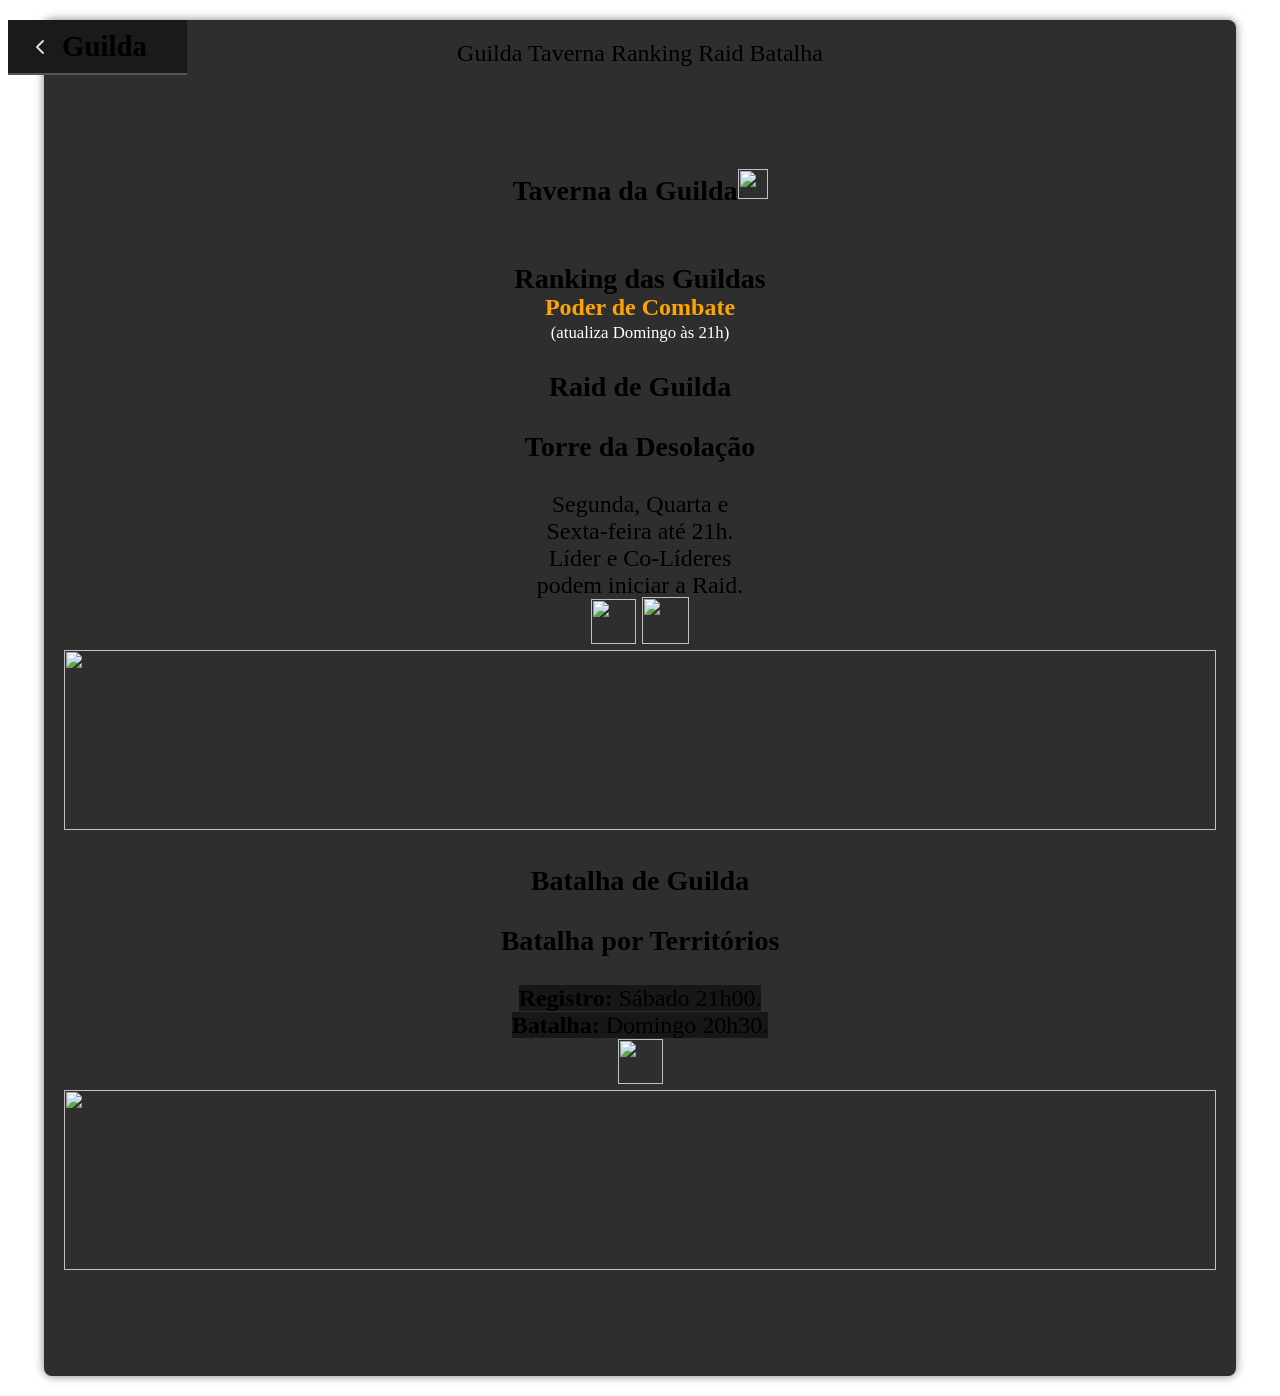
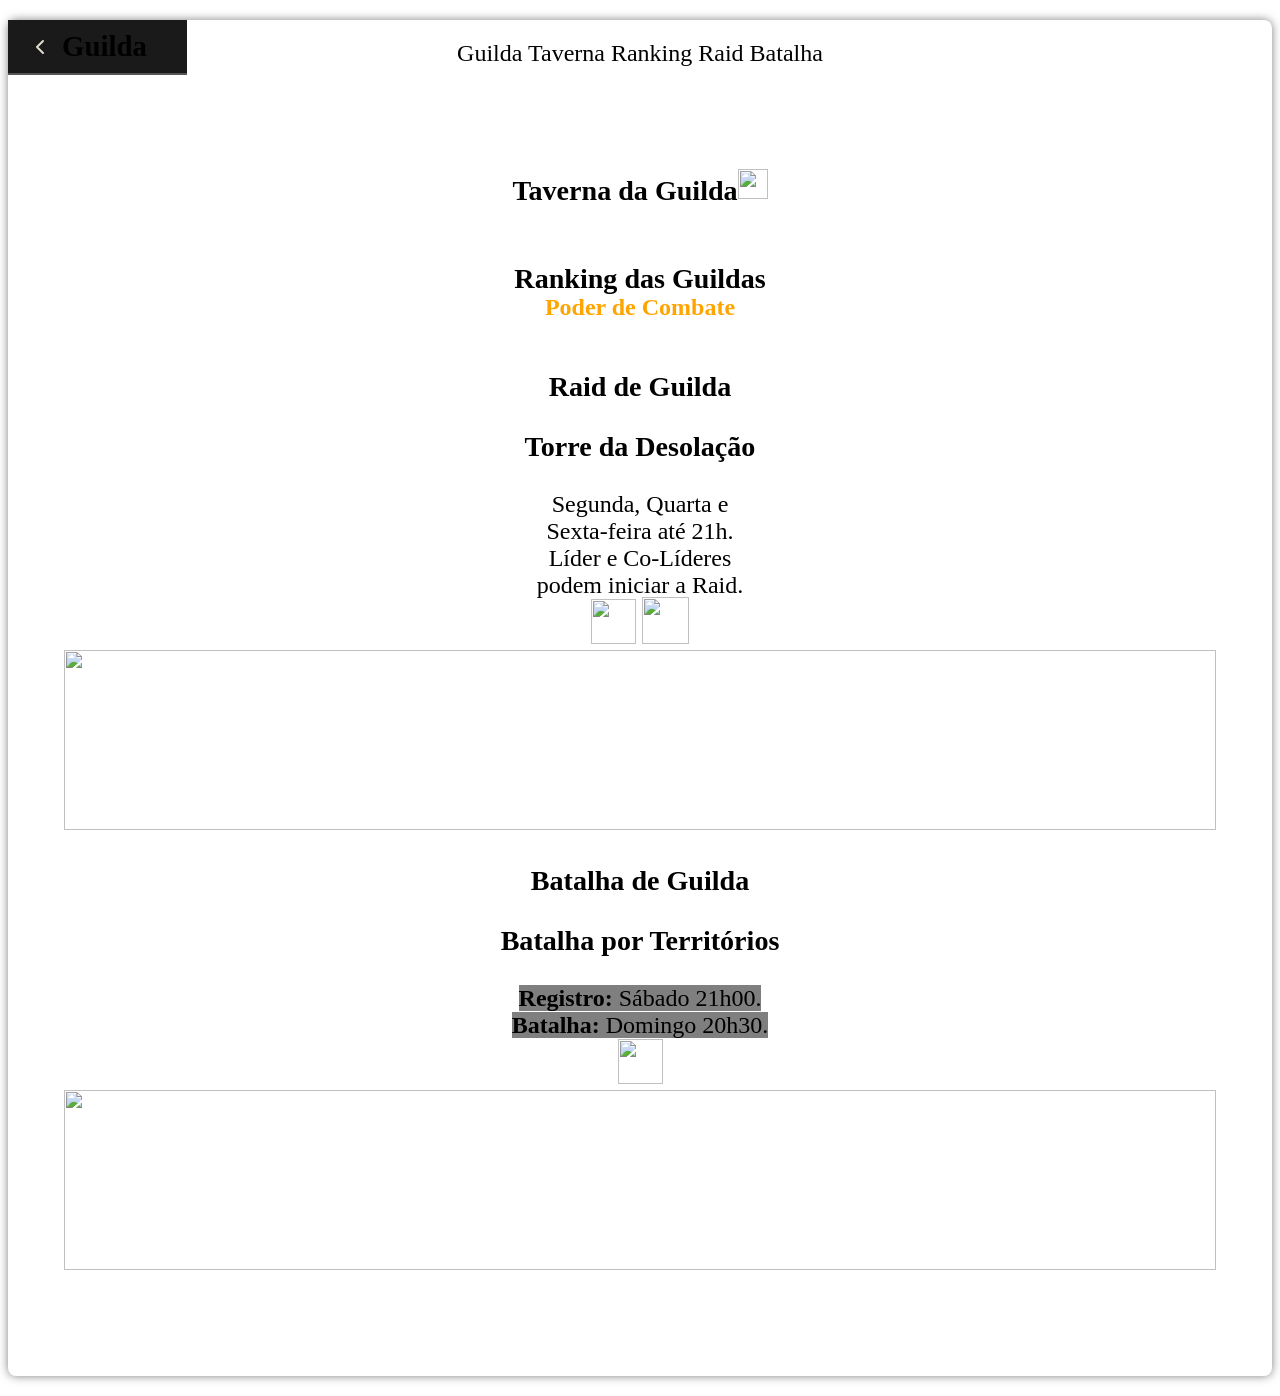

Add files via upload

--- a/mines.css
+++ b/mines.css
@@ -25,16 +25,20 @@
 }
 
 #mainContainer {
-    max-width: 600px;
     min-width: 90vw;
     margin: 20px auto;
     padding: 20px 20px 100px;
-    background-color: #2e2e2e;
+    background-color: none;
     border-radius: 8px;
     box-shadow: 0 0 10px rgba(0,0,0,0.5);
     text-align: center;
     justify-content: center;
     align-items: center;
+    
+    background-image: url('https://aden-rpg.pages.dev/assets/fundo_mina.webp');
+    background-size: 100% 100%;
+    background-repeat: no-repeat;
+    background-position: top left;
 }
 
 /* Estilos específicos das Minas */
@@ -1036,4 +1040,10 @@ p {
 }
 #pvpCombatModal .player-hp-bar {
     margin-top: 44px;
+}
+body {
+  background-image: url('https://aden-rpg.pages.dev/assets/fundo_mina.webp');
+    background-size: 100% 100%;
+    background-repeat: no-repeat;
+    background-position: top left;
 }
